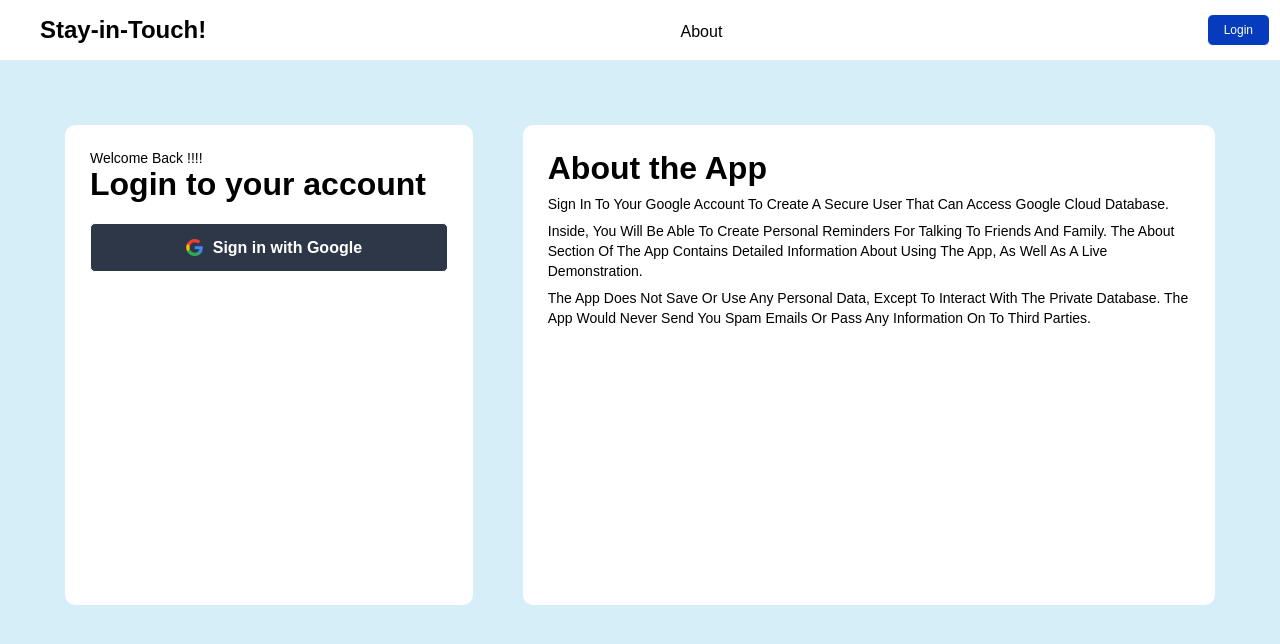
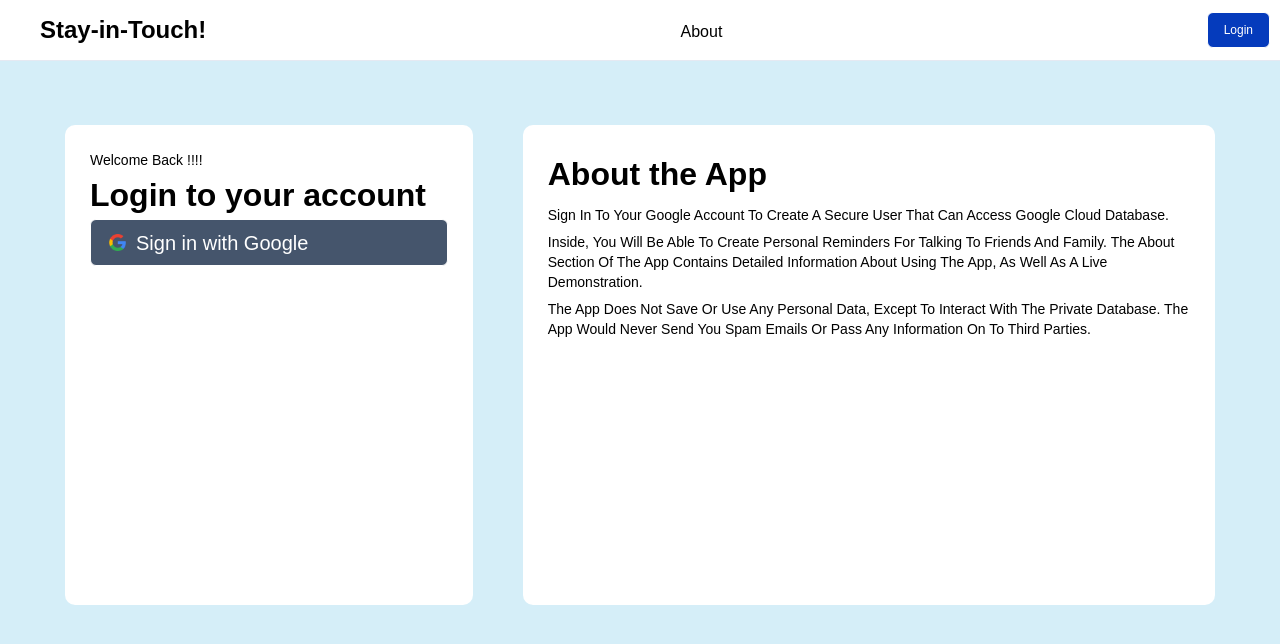
Before and after one commit to idomand/stayInTouch, a Next.js app: page /login in a window 1280 px wide. Shown: the top 644 px of the page. Built offline with nearby package versions, Linux system fonts and the light colour scheme; no server answers.

Commit message:
feat: integrate Tailwind CSS and refactor login button component

```diff
--- a/Components/Common/StyledButton.ts
+++ b/Components/Common/StyledButton.ts
@@ -7,9 +7,9 @@ const ButtonPrototype = styled.button`
 `;
 
 export const MinimalButton = styled(ButtonPrototype)`
-  cursor: pointer;
+  /* cursor: pointer; */
   font-style: normal;
-  font-weight: 500;
+  /* font-weight: 500; */
   font-size: 14px;
   border: none;
   background-color: transparent;
--- a/Components/MainForm.tsx
+++ b/Components/MainForm.tsx
@@ -3,8 +3,8 @@ import styled from "styled-components";
 import { useAuth } from "../lib/AuthContext";
 import AddNewContact from "./AddNewContact";
 import { showArt } from "./SecretGame";
-import { BasicButton } from "./Common/StyledButton";
 import { H1 } from "./Common/StyledText";
+import Button from "./ui/Button";
 
 export default function MainForm() {
   const { currentUser } = useAuth()!;
@@ -29,9 +29,10 @@ export default function MainForm() {
           </MainHeader>
         </HeaderWrapper>
         <div>
-          <BasicButton onClick={() => setShowMainForm(!showMainForm)}>
-            Make a friend
-          </BasicButton>
+          <Button
+            buttonText="Make a friend!"
+            onClick={() => setShowMainForm(!showMainForm)}
+          />
         </div>
       </MainFormWrapper>
       {showMainForm && <AddNewContact />}
--- a/Components/SafeCloseDialog.tsx
+++ b/Components/SafeCloseDialog.tsx
@@ -1,7 +1,7 @@
 import { useEffect, useRef } from "react";
 import styled from "styled-components";
 import { H2 } from "./Common/StyledText";
-import { BasicButton } from "./Common/StyledButton";
+import Button from "./ui/Button";
 
 type SafeCloseDialogProps = {
   dialogText: string;
@@ -46,8 +46,8 @@ export default function SafeCloseDialog({
         <DialogHeader>{dialogText}</DialogHeader>
         {children}
         <div>
-          <DialogButton onClick={closeDialog}>close</DialogButton>
-          <DialogButton onClick={customFunction}>submit</DialogButton>
+          <Button onClick={closeDialog} buttonText="close" />
+          <Button onClick={customFunction} buttonText="submit" />
         </div>
       </Dialog>
     )
@@ -64,5 +64,3 @@ const Dialog = styled.dialog`
 const DialogHeader = styled(H2)`
   margin-bottom: 50px;
 `;
-
-const DialogButton = styled(BasicButton)``;
--- /dev/null
+++ b/Components/ui/Button.tsx
@@ -0,0 +1,25 @@
+import type { ReactNode } from "react";
+
+type Props = {
+  buttonText: string;
+  onClick: () => void;
+  extraClasses?: string;
+  children?: ReactNode;
+};
+
+export default function Button({
+  buttonText,
+  onClick,
+  extraClasses = "",
+  children,
+}: Props) {
+  const basicClasses =
+    "cursor-pointer text-sm bg-blue1 text-white py-1 px-2 rounded-md hover:bg-blue3 border-current hover:text-blue1 ease-in duration-300 border font-medium flex  items-center transition active:bg-blue3";
+
+  return (
+    <button className={`${basicClasses} ${extraClasses}`} onClick={onClick}>
+      {children}
+      {buttonText}
+    </button>
+  );
+}
--- a/package.json
+++ b/package.json
@@ -12,18 +12,21 @@
     "typecheck:watch": "tsc -w"
   },
   "dependencies": {
+    "@tailwindcss/postcss": "^4.3.3",
     "babel-plugin-styled-components": "2.1.4",
     "date-fns": "4.1.0",
     "firebase": "11.10.0",
     "next": "16.1.1",
     "next-pwa": "5.6.0",
+    "postcss": "^8.5.26",
     "react": "19.2.3",
     "react-datepicker": "8.10.0",
     "react-dom": "19.2.3",
     "react-icons": "5.5.0",
     "react-modal": "3.16.3",
     "react-use": "17.6.1",
-    "styled-components": "6.4.4"
+    "styled-components": "6.4.4",
+    "tailwindcss": "^4.3.3"
   },
   "devDependencies": {
     "@types/node": "22.19.3",
--- a/pages/login/index.tsx
+++ b/pages/login/index.tsx
@@ -5,6 +5,7 @@ import { BasicButton } from "@/Components/Common/StyledButton";
 import { useAuth } from "@/lib/AuthContext";
 import Layout from "@/Components/Layout";
 import { H1, P2 } from "@/Components/Common/StyledText";
+import Button from "@/Components/ui/Button";
 
 export default function Login() {
   const { loginWithGoogle, currentUser } = useAuth()!;
@@ -22,11 +23,14 @@ export default function Login() {
         <LoginSubSection>
           <P2>Welcome Back !!!!</P2>
           <H1>Login to your account</H1>
-
-          <SignInButton onClick={loginWithGoogle}>
+          <Button
+            extraClasses="bg-slate-600 hover:text-slate-600 font-bold text-xl
+"
+            buttonText="Sign in with Google"
+            onClick={loginWithGoogle}
+          >
             <GoogleLogo src="/Google-logo.png" />
-            Sign in with Google
-          </SignInButton>
+          </Button>
         </LoginSubSection>
         <AboutSubSection>
           <H1>About the App</H1>
@@ -86,29 +90,6 @@ const LoginPageText = styled(P2)`
   text-transform: capitalize;
 `;
 
-const SignInButton = styled(BasicButton)`
-  margin: 20px auto 0;
-  transition: 0.3s all;
-  display: flex;
-  justify-content: center;
-  width: 100%;
-  background-color: #2d3748;
-  color: ${({ theme }) => theme.white};
-  border-radius: 5px;
-  font-weight: 700;
-  font-size: ${({ theme }) => theme.typeScale.p_large};
-  &:hover,
-  &:focus {
-    background-color: ${({ theme }) => theme.white};
-    color: #2d3748;
-    border: solid;
-  }
-  @media (${({ theme }) => theme.devices.break1}) {
-    max-width: max-content;
-    margin: 10px auto 0;
-  }
-`;
-
 const GoogleLogo = styled.img`
   height: 17px;
   margin: 10px;
--- /dev/null
+++ b/postcss.config.mjs
@@ -0,0 +1,5 @@
+export default {
+  plugins: {
+    "@tailwindcss/postcss": {},
+  },
+};
--- a/styles/globals.css
+++ b/styles/globals.css
@@ -1,3 +1,21 @@
+@import "tailwindcss";
+
+@theme inline {
+  --color-grey1: #D3D3D3;
+  --color-grey2: rgba(201, 201, 201, 0.7);
+  --color-grey3: rgba(0, 0, 0, 0.6);
+  --color-blue1: #053BBC;
+  --color-blue2: #2C61E0;
+  --color-blue3: rgba(44, 97, 224, 0.1);
+  --color-green1: #02CF60;
+  --color-green2: #00AE50;
+  --color-green3: rgba(2, 207, 96, 0.1);
+  --color-red1: #FF0000;
+  --color-red2: #FFD8D8;
+}
+
+
+
 html,
 body {
   padding: 0;
```
Also changed, not shown: Components/ui/Text.tsx (added), 1 other file (tests, documents, lock files or other folders).
